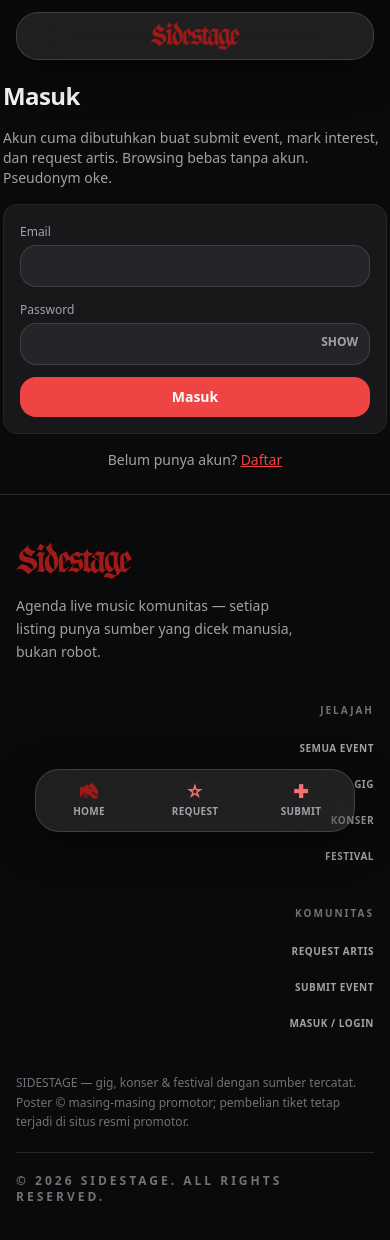
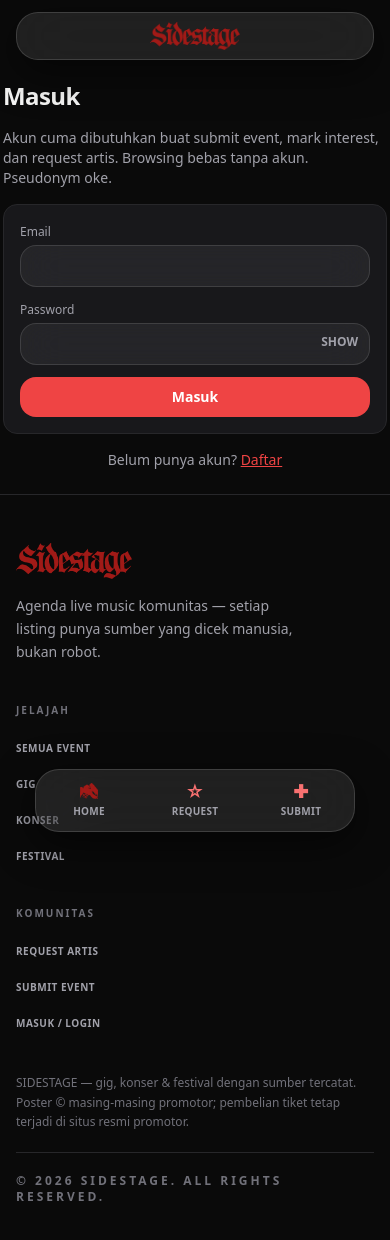
Before and after one commit to zephyrxeth/panggung, a Next.js app: page /login in a window 390 px wide. Shown: the top 1240 px of the page. Built offline with nearby package versions, Linux system fonts and the light colour scheme.

Commit message:
Mobile footer: left-align navs on mobile, extra bottom padding for dock

```diff
--- a/src/app/layout.tsx
+++ b/src/app/layout.tsx
@@ -38,13 +38,13 @@ export default function RootLayout({ children }: { children: React.ReactNode })
         <main className="flex-1 w-full pt-20 pb-6">{children}</main>
 
         {/* footer — 4 kolom ala referensi */}
-        <footer className="border-t border-zinc-800 pt-12 pb-6 px-4 pb-24 sm:pb-6">
+        <footer className="border-t border-zinc-800 pt-12 pb-40 px-4 sm:pb-6">
           <div className="max-w-[1200px] mx-auto grid gap-10 sm:grid-cols-[1fr_auto_auto]">
             <div>
               <img src="/brand/wordmark-red.png" alt="SIDESTAGE" className="h-9 w-auto" />
               <p className="text-sm text-zinc-400 mt-4 max-w-[280px] leading-relaxed">Agenda live music komunitas — setiap listing punya sumber yang dicek manusia, bukan robot.</p>
             </div>
-            <nav aria-label="Jelajah" className="text-right">
+            <nav aria-label="Jelajah" className="sm:text-right">
               <p className="text-[10px] font-bold uppercase tracking-[0.2em] text-zinc-500 mb-4">Jelajah</p>
               <ul className="space-y-3">
                 <li><Link href="/explore" className="text-[10px] font-semibold uppercase tracking-wider text-zinc-400 hover:text-red-300 transition-colors">Semua event</Link></li>
@@ -53,7 +53,7 @@ export default function RootLayout({ children }: { children: React.ReactNode })
                 <li><Link href="/?type=festival" className="text-[10px] font-semibold uppercase tracking-wider text-zinc-400 hover:text-red-300 transition-colors">Festival</Link></li>
               </ul>
             </nav>
-            <nav aria-label="Komunitas" className="text-right">
+            <nav aria-label="Komunitas" className="sm:text-right">
               <p className="text-[10px] font-bold uppercase tracking-[0.2em] text-zinc-500 mb-4">Komunitas</p>
               <ul className="space-y-3">
                 <li><Link href="/request" className="text-[10px] font-semibold uppercase tracking-wider text-zinc-400 hover:text-red-300 transition-colors">Request artis</Link></li>
```
